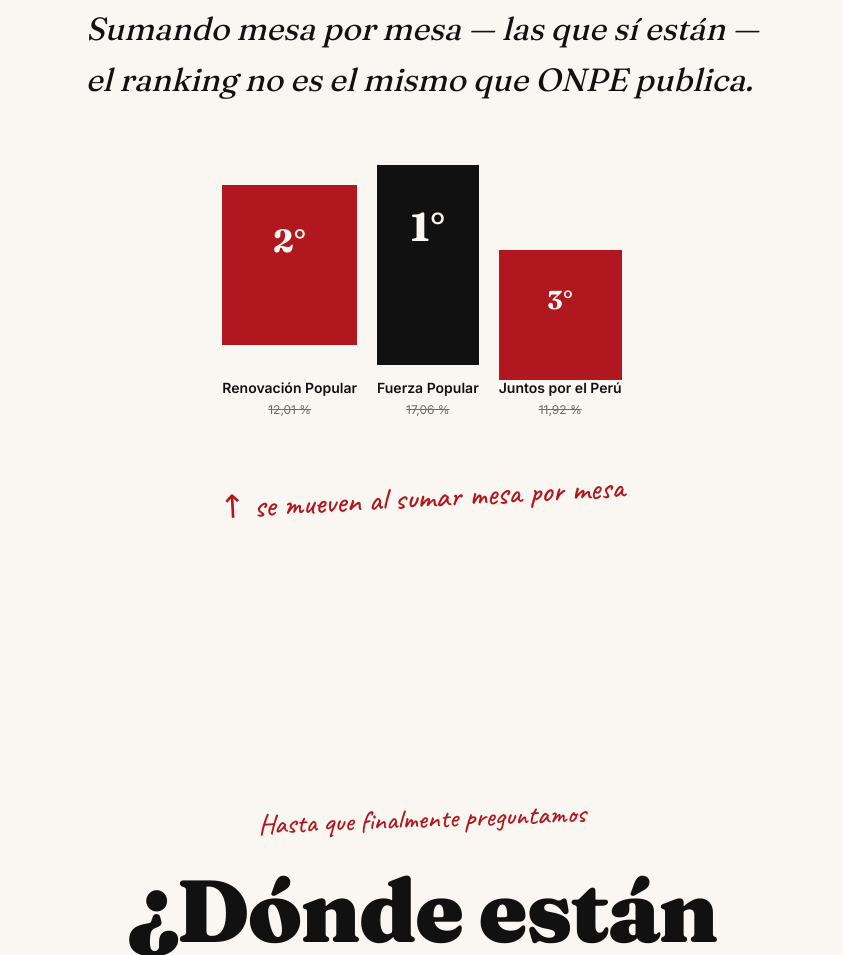
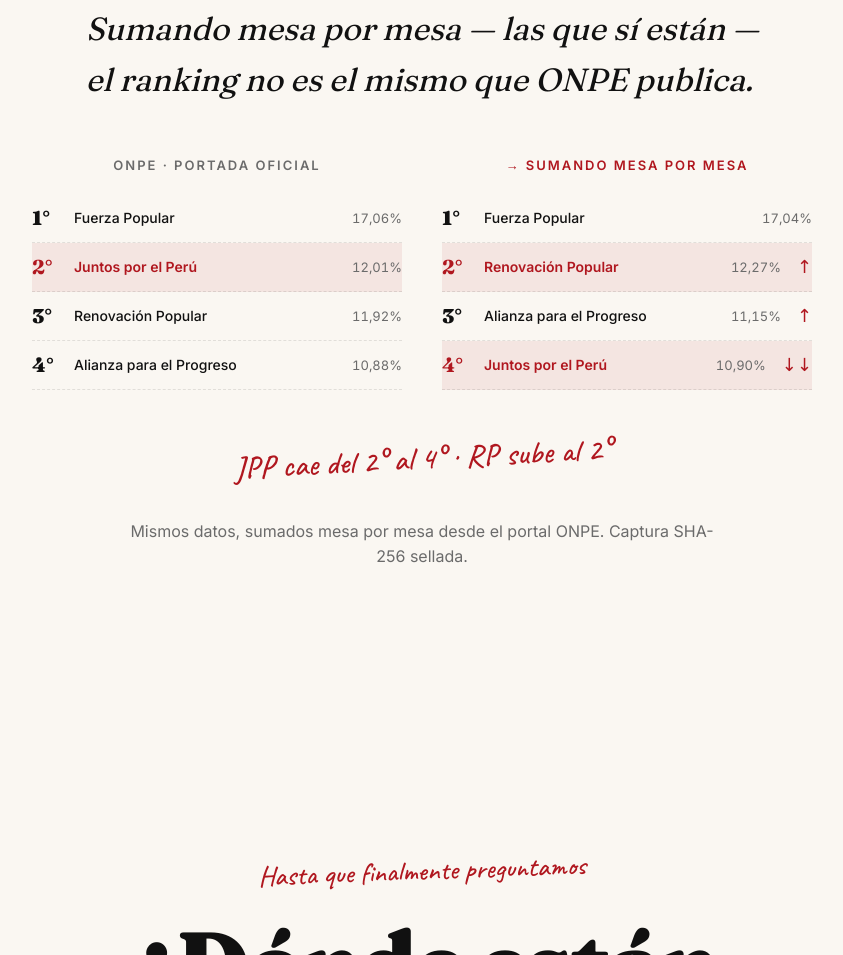
Before and after one commit to jackthony/auditoria-eg2026, a plain HTML site: page web/historia/index.html in a window 1280 px wide. Shown: the part 4078-5033 px from the top of the page, without its empty margins (218-1061 px from the left). Drawn offline with Linux system fonts and the light colour scheme.

Commit message:
fix(historia): podio 4 posiciones con JPP cayendo a 4°
- dos columnas lado a lado: oficial vs mesa-a-mesa
- JPP 2°→4° (↓↓), RP 3°→2° (↑), APP 4°→3° (↑)
- reveal secuencial fila por fila
- porcentajes exactos validados

```diff
--- a/web/historia/index.html
+++ b/web/historia/index.html
@@ -120,28 +120,43 @@
 .legend-ok { background: rgba(17,17,17,.35); }
 .legend-off { background: var(--blood); box-shadow: 0 0 6px rgba(176,23,31,.5); }
 
-/* Scene 5 — podio */
-.podio {
-  display: flex; align-items: flex-end; justify-content: center;
-  gap: 20px; margin: 60px 0 40px;
+/* Scene 5 — doble podio (oficial vs mesa-a-mesa) */
+.podios {
+  display: grid; grid-template-columns: 1fr 1fr; gap: 40px;
+  margin: 50px 0 30px; max-width: 780px; width: 100%;
 }
-.step {
-  text-align: center; font-family: 'Inter', sans-serif;
+@media (max-width: 640px) { .podios { grid-template-columns: 1fr; gap: 30px; } }
+.podio-col { text-align: center; }
+.podio-title {
+  font-family: 'Inter', sans-serif; font-weight: 700;
+  text-transform: uppercase; letter-spacing: 2px; font-size: 13px;
+  margin-bottom: 18px; color: var(--muted);
 }
-.step-bar {
-  background: var(--ink); color: var(--paper); padding: 30px 25px;
-  font-family: 'Fraunces', serif; font-weight: 700;
-  transition: background .6s ease, transform .6s ease;
+.podio-col.oficial .podio-title { color: var(--muted); }
+.podio-col.alt .podio-title { color: var(--blood); }
+.podio-col.alt .podio-title::before { content: "→ "; }
+.rank-row {
+  display: flex; align-items: center; gap: 10px;
+  padding: 8px 0; border-bottom: 1px dashed rgba(0,0,0,.1);
+  font-family: 'Inter', sans-serif; font-size: 14px;
+  opacity: 0; transform: translateX(-10px);
+  transition: opacity .5s ease, transform .5s ease;
 }
-.step-bar.swap { background: var(--blood); }
-.step-bar.sw1 { height: 200px; font-size: 40px; }
-.step-bar.sw2 { height: 160px; font-size: 32px; }
-.step-bar.sw3 { height: 130px; font-size: 26px; }
-.step-name {
-  margin-top: 12px; font-size: 14px; max-width: 140px;
-  color: var(--ink); font-weight: 600;
+.rank-row.in { opacity: 1; transform: translateX(0); }
+.rank-pos {
+  font-family: 'Fraunces', serif; font-weight: 900;
+  font-size: 20px; color: var(--ink); width: 32px; text-align: left;
 }
-.step-old { font-size: 12px; color: var(--muted); text-decoration: line-through; }
+.rank-name { flex: 1; text-align: left; font-weight: 500; }
+.rank-pct { font-variant-numeric: tabular-nums; color: var(--muted); font-size: 13px; }
+.rank-row.jpp { background: rgba(176,23,31,.08); }
+.rank-row.jpp .rank-pos, .rank-row.jpp .rank-name { color: var(--blood); font-weight: 700; }
+.rank-row.rp.alt-rp { background: rgba(176,23,31,.08); }
+.rank-row.rp.alt-rp .rank-pos, .rank-row.rp.alt-rp .rank-name { color: var(--blood); font-weight: 700; }
+.rank-arrow {
+  font-family: 'Caveat', cursive; color: var(--blood);
+  font-size: 18px; margin-left: 6px;
+}
 
 /* Scene final */
 .cta {
@@ -218,24 +233,24 @@
   <span class="scene-label">Por eso también...</span>
   <h2>El segundo puesto<br>cambió.</h2>
   <p class="lead">Sumando mesa por mesa — las que sí están —<br>el ranking no es el mismo que ONPE publica.</p>
-  <div class="podio">
-    <div class="step">
-      <div class="step-bar sw2" id="bar2">2°</div>
-      <div class="step-name" id="name2">Juntos por el Perú</div>
-      <div class="step-old">12,01 %</div>
+  <div class="podios">
+    <div class="podio-col oficial">
+      <div class="podio-title">ONPE · portada oficial</div>
+      <div class="rank-row"><span class="rank-pos">1°</span><span class="rank-name">Fuerza Popular</span><span class="rank-pct">17,06%</span></div>
+      <div class="rank-row jpp"><span class="rank-pos">2°</span><span class="rank-name">Juntos por el Perú</span><span class="rank-pct">12,01%</span></div>
+      <div class="rank-row"><span class="rank-pos">3°</span><span class="rank-name">Renovación Popular</span><span class="rank-pct">11,92%</span></div>
+      <div class="rank-row"><span class="rank-pos">4°</span><span class="rank-name">Alianza para el Progreso</span><span class="rank-pct">10,88%</span></div>
     </div>
-    <div class="step">
-      <div class="step-bar sw1">1°</div>
-      <div class="step-name">Fuerza Popular</div>
-      <div class="step-old">17,06 %</div>
-    </div>
-    <div class="step">
-      <div class="step-bar sw3" id="bar3">3°</div>
-      <div class="step-name" id="name3">Renovación Popular</div>
-      <div class="step-old">11,92 %</div>
+    <div class="podio-col alt">
+      <div class="podio-title">Sumando mesa por mesa</div>
+      <div class="rank-row"><span class="rank-pos">1°</span><span class="rank-name">Fuerza Popular</span><span class="rank-pct">17,04%</span></div>
+      <div class="rank-row rp alt-rp"><span class="rank-pos">2°</span><span class="rank-name">Renovación Popular</span><span class="rank-pct">12,27%</span><span class="rank-arrow">↑</span></div>
+      <div class="rank-row"><span class="rank-pos">3°</span><span class="rank-name">Alianza para el Progreso</span><span class="rank-pct">11,15%</span><span class="rank-arrow">↑</span></div>
+      <div class="rank-row jpp"><span class="rank-pos">4°</span><span class="rank-name">Juntos por el Perú</span><span class="rank-pct">10,90%</span><span class="rank-arrow">↓↓</span></div>
     </div>
   </div>
-  <p class="handwrite" id="handwrite" style="opacity:0">↑ se mueven al sumar mesa por mesa</p>
+  <p class="handwrite" id="handwrite" style="opacity:0">JPP cae del 2° al 4° · RP sube al 2°</p>
+  <p class="caption">Mismos datos, sumados mesa por mesa desde el portal ONPE. Captura SHA-256 sellada.</p>
 </section>
 
 <section class="scene" data-scene="6">
@@ -312,25 +327,19 @@
   }, 15);
 }
 
-// Podio: intercambia 2° y 3° con pausa dramática
+// Doble podio: primero oficial, luego alt, luego handwrite
 function animatePodio() {
-  const b2 = document.getElementById('bar2');
-  const b3 = document.getElementById('bar3');
-  const n2 = document.getElementById('name2');
-  const n3 = document.getElementById('name3');
   const hw = document.getElementById('handwrite');
-  if (b2.dataset.done) return;
-  b2.dataset.done = '1';
+  const rows = document.querySelectorAll('.podios .rank-row');
+  if (!rows.length || hw.dataset.done) return;
+  hw.dataset.done = '1';
+  rows.forEach((r, i) => {
+    setTimeout(() => r.classList.add('in'), 200 + i * 180);
+  });
   setTimeout(() => {
-    b2.classList.add('swap');
-    b3.classList.add('swap');
-    n2.textContent = 'Renovación Popular';
-    n3.textContent = 'Juntos por el Perú';
-    b2.style.transform = 'translateY(-20px)';
-    b3.style.transform = 'translateY(15px)';
     hw.style.transition = 'opacity .8s';
     hw.style.opacity = '1';
-  }, 1200);
+  }, 200 + rows.length * 180 + 400);
 }
 </script>
 </body>
```
